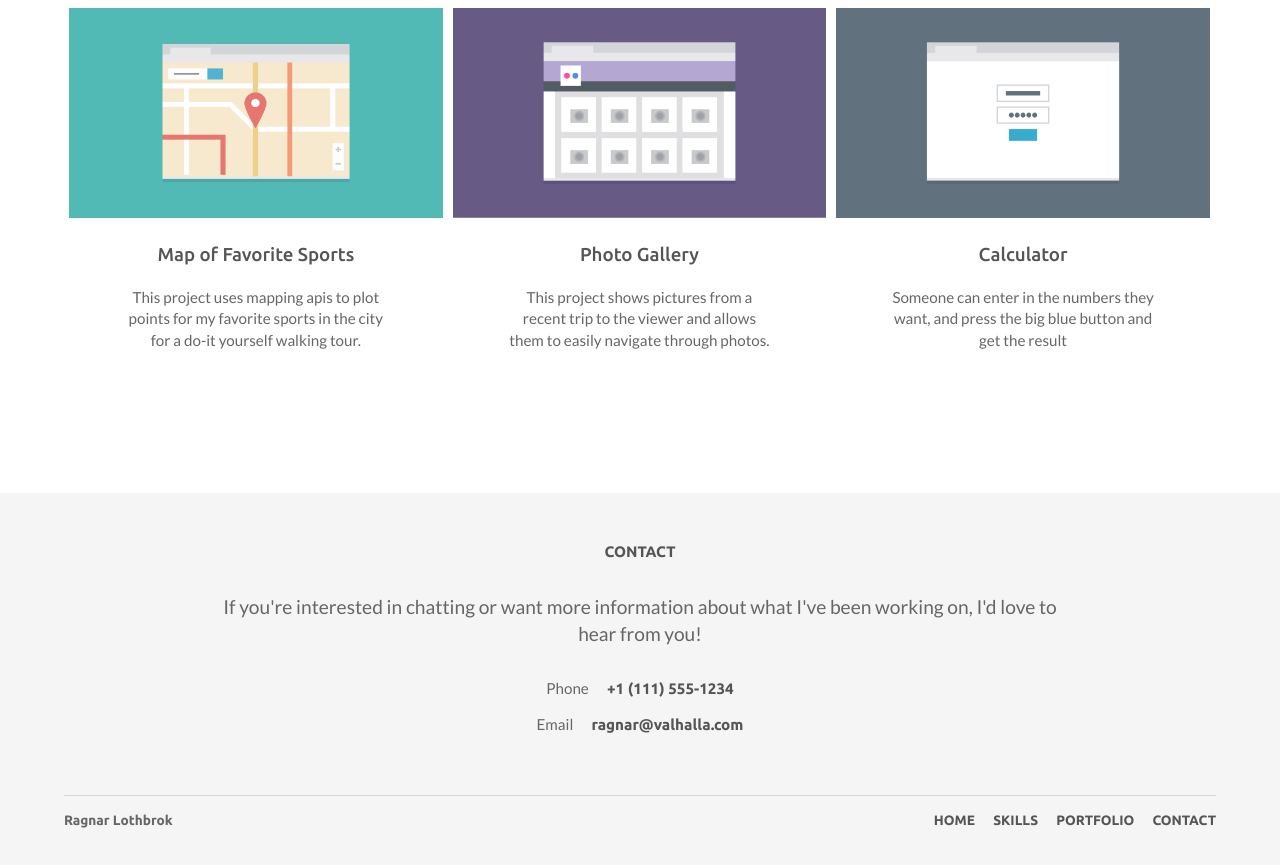
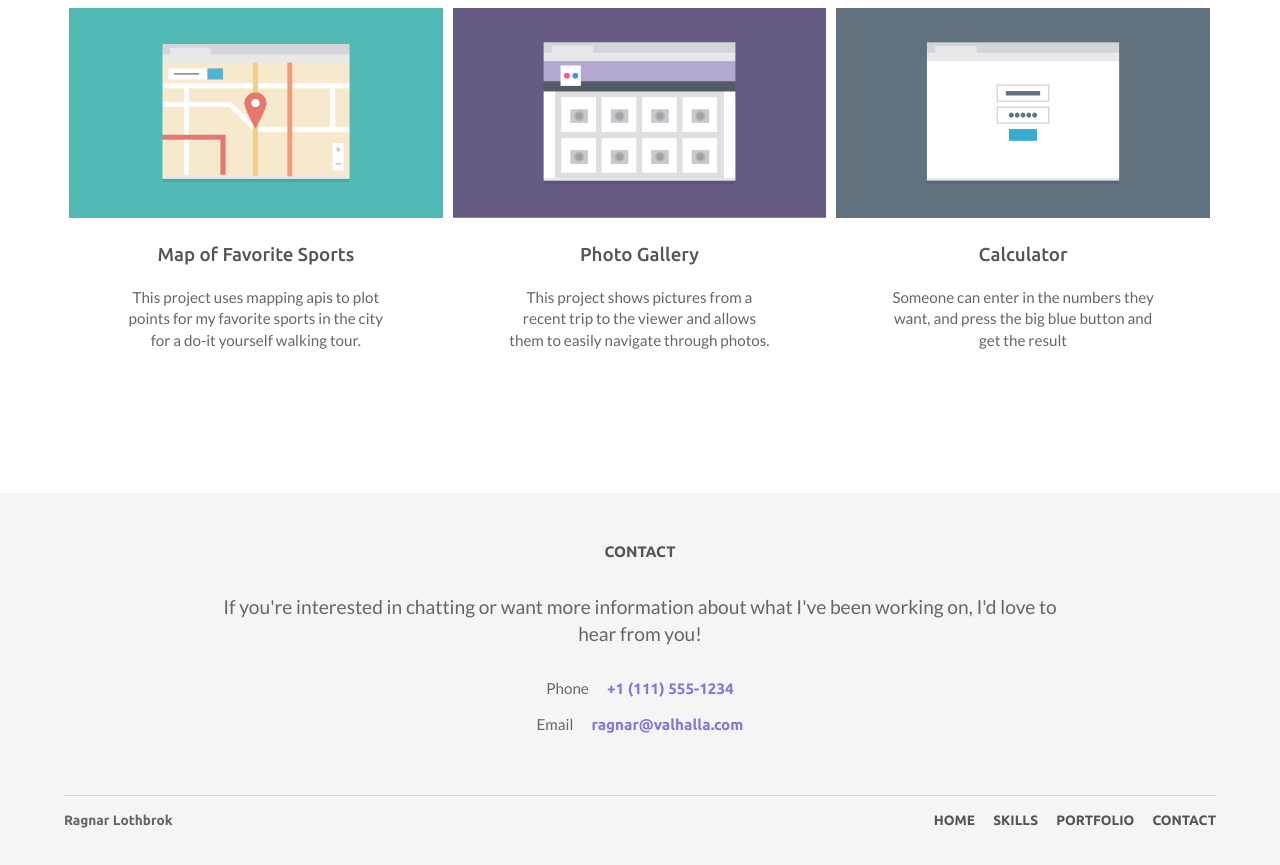
Before and after one commit to Galvandi/techdegree-project-02, a plain HTML site: page index.html in a window 1280 px wide. Shown: the part 1155-2020 px from the top of the page. Drawn offline with nearby package versions, Linux system fonts and the light colour scheme.

Commit message:
included mockups, small changes

```diff
--- a/css/styles.css
+++ b/css/styles.css
@@ -45,7 +45,6 @@ h3 {
 a {
   text-decoration: none;
 }
-
 
 img {
   max-width: 100%;
@@ -157,6 +156,10 @@ img {
 .contact-data {
   font-style: normal;
   margin: 30px 0;
+}
+
+.contact-data a {
+  color: #8279db;
 }
 
 .contact-data p {
@@ -279,6 +282,7 @@ img {
 }
 
 @media (min-width: 1024px) {
+
   .container {
     max-width: 1200px;
   }
```
Also changed, not shown: index.html (+1 -2 lines), mockups/responsive-website_desktop1024.png (added), mockups/responsive-website_mobile320.png (added), mockups/responsive-website_tablet768.png (added), 1 other file.
